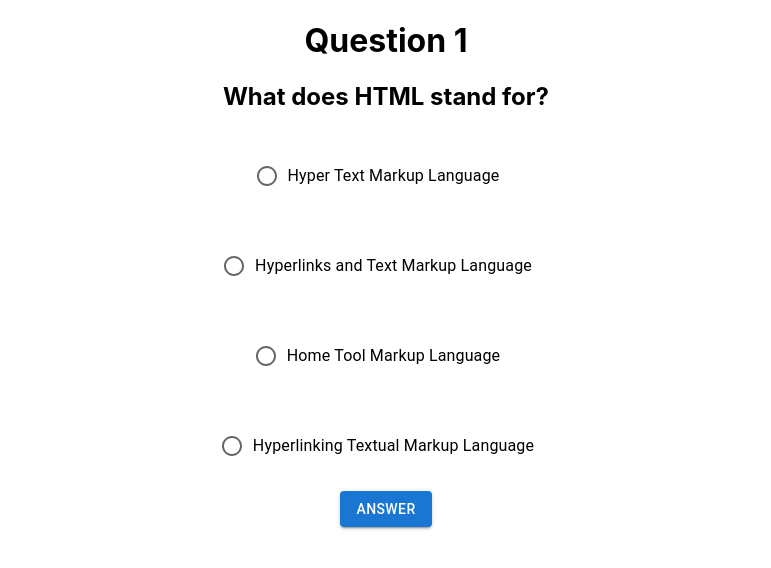
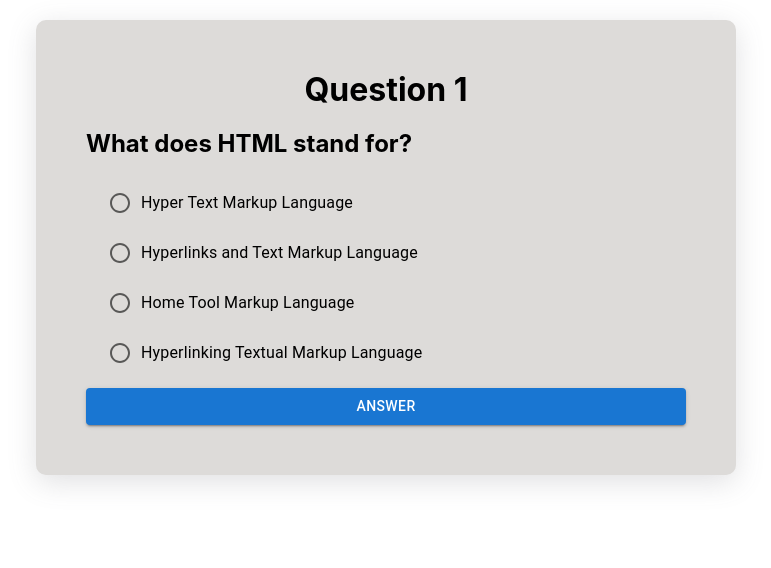
Before and after one commit to AnatoliyYakovenko/Quiz-app, a React (Create React App) app: page / in a window 1280 px wide. Shown: the top 568 px of the page, without its empty margins (254-1025 px from the left). Built offline with nearby package versions, Linux system fonts and the light colour scheme.

Commit message:
complete styled

```diff
--- a/src/components/MultipleAnswerQuiz/MultipleAnswerQuiz.jsx
+++ b/src/components/MultipleAnswerQuiz/MultipleAnswerQuiz.jsx
@@ -1,12 +1,16 @@
-import Checkbox from '@mui/material/Checkbox';
-import FormControlLabel from '@mui/material/FormControlLabel';
-import { nanoid } from 'nanoid'
+import Checkbox from "@mui/material/Checkbox";
+import FormControlLabel from "@mui/material/FormControlLabel";
 
-export default function MultipleAnswerQuiz({answerItem, onChange, onChecked}) {
+import css from "./MultipleAnswerQuiz.module.css";
 
+export default function MultipleAnswerQuiz({
+  answerItem,
+  onChange,
+  onChecked,
+}) {
   return (
-   <div>
-    <FormControlLabel key={nanoid()}
+    <div className={css.multipleContainer}>
+      <FormControlLabel
         control={
           <Checkbox
             checked={onChecked}
--- a/src/components/MultipleAnswerQuiz/MultipleAnswerQuiz.module.css
+++ b/src/components/MultipleAnswerQuiz/MultipleAnswerQuiz.module.css
@@ -0,0 +1,4 @@
+.multipleContainer {
+  display: flex;
+  margin-top: 20px;
+}
--- a/src/components/Quiz/Quiz.jsx
+++ b/src/components/Quiz/Quiz.jsx
@@ -1,13 +1,13 @@
+import { useContext } from "react";
+import { nanoid } from "nanoid";
 
-import { useContext } from 'react';
+import questions from "../../const/questions";
+import { QuizContext } from "../../context/QuizContext";
 
-import questions from '../../const/questions';
-import { QuizContext } from '../../context/QuizContext';
-
-import css from './Quiz.module.css';
-import { ButtonCustom } from '../ButtonCustom/ButtonCustom';
-import SingleAnswerQuiz from '../SingleAnswerQuiz/SingleAnswerQuiz';
-import MultipleAnswerQuiz from '../MultipleAnswerQuiz/MultipleAnswerQuiz';
+import css from "./Quiz.module.css";
+import { ButtonCustom } from "../ButtonCustom/ButtonCustom";
+import SingleAnswerQuiz from "../SingleAnswerQuiz/SingleAnswerQuiz";
+import MultipleAnswerQuiz from "../MultipleAnswerQuiz/MultipleAnswerQuiz";
 
 const Quiz = () => {
   const {
@@ -17,7 +17,7 @@ const Quiz = () => {
     setScore,
     setCurrentQuestion,
     setSelectedAnswers,
-    resetQuiz
+    resetQuiz,
   } = useContext(QuizContext);
 
   const handleMultipleAnswer = () => {
@@ -32,27 +32,26 @@ const Quiz = () => {
         sortedSelectedAnswers.length === sortedCorrectAnswers.length
     );
     isCorrectAnswer(isCorrect);
-    clearAndMoveToNextQuestion()
+    clearAndMoveToNextQuestion();
   };
 
   const handleSingleAnswer = () => {
-    const isCorrect = questions[currentQuestion].correctAnswers.every((answer) =>
-      selectedAnswers.includes(answer)
+    const isCorrect = questions[currentQuestion].correctAnswers.every(
+      (answer) => selectedAnswers.includes(answer)
     );
     isCorrectAnswer(isCorrect);
     clearAndMoveToNextQuestion();
   };
 
-const isCorrectAnswer =(isCorrect)=>{
+  const isCorrectAnswer = (isCorrect) => {
     if (isCorrect) {
       setScore(score + 1);
     }
-}
+  };
   const clearAndMoveToNextQuestion = () => {
     setSelectedAnswers([]);
     setCurrentQuestion(currentQuestion + 1);
   };
-
 
   const renderAnswers = () => {
     const handleChange = (e) => {
@@ -61,7 +60,9 @@ const clearAndMoveToNextQuestion = () => {
       if (checked) {
         setSelectedAnswers([...selectedAnswers, value]);
       } else {
-        setSelectedAnswers(selectedAnswers.filter((answer) => answer !== value));
+        setSelectedAnswers(
+          selectedAnswers.filter((answer) => answer !== value)
+        );
       }
     };
 
@@ -70,47 +71,55 @@ const clearAndMoveToNextQuestion = () => {
     };
 
     return questions[currentQuestion].answers.map((answer) => {
-      if (questions[currentQuestion].multipleAnswers) {
-        return (
+      return questions[currentQuestion].multipleAnswers ? (
         <MultipleAnswerQuiz
-          onChecked= {selectedAnswers.includes(answer)}
+          key={nanoid()}
+          onChecked={selectedAnswers.includes(answer)}
           onChange={handleChange}
           answerItem={answer}
         />
-        );
-      } else {
-        return (
+      ) : (
         <SingleAnswerQuiz
-          answerItem ={answer}
+          key={nanoid()}
+          answerItem={answer}
           onChange={handleRadioChange}
           selectedValue={selectedAnswers}
         />
       );
-      }
     });
   };
   if (currentQuestion >= questions.length) {
     return (
-      <div>
-        <h1>Your scores: {score}</h1>
-        <ButtonCustom
-            onClick ={resetQuiz}
-            variant="outlined"
-            >Try again</ButtonCustom>
+      <div className={css.tryAgainWrapper}>
+        <h1>
+          Your scores: {score} from {questions.length}
+        </h1>
+        <ButtonCustom onClick={resetQuiz} variant="outlined">
+          Try again
+        </ButtonCustom>
       </div>
     );
   }
   return (
-    <div>
-      <h1>Question {currentQuestion + 1}</h1>
-      <h2>{questions[currentQuestion].question}</h2>
-      <form>
-        {renderAnswers()}
-      </form>
+    <div className={css.container}>
+      <h1 className={css.mainTitle}>Question {currentQuestion + 1}</h1>
+      <h2 className={css.question}>{questions[currentQuestion].question}</h2>
+      <form className={css.answersWrapper}>{renderAnswers()}</form>
+      {questions[currentQuestion].multipleAnswers ? (
+        <p className={css.notice}>* Select all that apply</p>
+      ) : (
+        ""
+      )}
       <ButtonCustom
-      onClick ={questions[currentQuestion].multipleAnswers ? handleMultipleAnswer : handleSingleAnswer}
+        onClick={
+          questions[currentQuestion].multipleAnswers
+            ? handleMultipleAnswer
+            : handleSingleAnswer
+        }
         variant="contained"
-      >Answer</ButtonCustom>
+      >
+        Answer
+      </ButtonCustom>
     </div>
   );
 };
--- a/src/components/Quiz/Quiz.module.css
+++ b/src/components/Quiz/Quiz.module.css
@@ -0,0 +1,33 @@
+.container {
+  display: flex;
+  flex-direction: column;
+  padding: 50px;
+  max-width: 600px;
+  margin: 20px auto;
+  border-radius: 10px;
+  background-color: rgb(221, 219, 217);
+  box-shadow: rgba(100, 100, 111, 0.2) 0px 7px 29px 0px;
+}
+.mainTitle {
+  margin-bottom: 20px;
+}
+.question {
+  text-align: start;
+}
+.answersWrapper {
+  display: flex;
+  flex-direction: column;
+  padding-bottom: 30px;
+}
+.notice {
+  margin-bottom: 20px;
+  text-align: start;
+}
+.tryAgainWrapper {
+  display: flex;
+  flex-direction: column;
+  gap: 50px;
+  padding: 30px;
+  max-width: 600px;
+  margin: 50px auto;
+}
--- a/src/components/SingleAnswerQuiz/SingleAnswerQuiz.jsx
+++ b/src/components/SingleAnswerQuiz/SingleAnswerQuiz.jsx
@@ -1,22 +1,31 @@
-import Radio from '@mui/material/Radio';
-import RadioGroup from '@mui/material/RadioGroup';
-import FormControlLabel from '@mui/material/FormControlLabel';
-import FormControl from '@mui/material/FormControl';
-import FormLabel from '@mui/material/FormLabel';
-import { nanoid } from 'nanoid'
+import Radio from "@mui/material/Radio";
+import RadioGroup from "@mui/material/RadioGroup";
+import FormControlLabel from "@mui/material/FormControlLabel";
+import FormControl from "@mui/material/FormControl";
+import FormLabel from "@mui/material/FormLabel";
 
-export default function SingleAnswerQuiz({answerItem, onChange, selectedValue}) {
+import css from "./SingleAnswerQuiz.module.css";
+
+export default function SingleAnswerQuiz({
+  answerItem,
+  onChange,
+  selectedValue,
+}) {
   return (
-   <div>
+    <div className={css.singleContainer}>
       <FormControl sx={{ m: 3 }} variant="standard">
-      <FormLabel id="demo-error-radios"></FormLabel>
+        <FormLabel id="demo-error-radios"></FormLabel>
         <RadioGroup
           aria-labelledby="demo-error-radios"
           name="quiz"
           value={selectedValue}
           onChange={onChange}
         >
-          <FormControlLabel key={nanoid()} value={answerItem} control={<Radio />} label={answerItem} />
+          <FormControlLabel
+            value={answerItem}
+            control={<Radio />}
+            label={answerItem}
+          />
         </RadioGroup>
       </FormControl>
     </div>
--- a/src/components/SingleAnswerQuiz/SingleAnswerQuiz.module.css
+++ b/src/components/SingleAnswerQuiz/SingleAnswerQuiz.module.css
@@ -0,0 +1,4 @@
+.singleContainer {
+  display: flex;
+  height: 50px;
+}
--- a/src/const/questions.js
+++ b/src/const/questions.js
@@ -11,15 +11,14 @@ const questions = [
     multipleAnswers: false,
   },
   {
-    question:
-      "Which of the following are popular version control systems? (Select all that apply)",
+    question: "Which of the following are popular version control systems?",
     answers: ["Git", "SVN", "Mercurial", "Perforce"],
     correctAnswers: ["Git", "SVN", "Mercurial"],
     multipleAnswers: true,
   },
   {
     question:
-      "Which of the following are popular programming languages for building mobile apps? (Select all that apply)",
+      "Which of the following are popular programming languages for building mobile apps?",
     answers: ["C++", "Swift", "Python", "Kotlin"],
     correctAnswers: ["Swift", "Kotlin"],
     multipleAnswers: true,
--- a/src/index.css
+++ b/src/index.css
@@ -12,3 +12,24 @@ code {
   font-family: source-code-pro, Menlo, Monaco, Consolas, "Courier New",
     monospace;
 }
+
+h1,
+h2,
+h3,
+h4,
+p {
+  margin-top: 0;
+  margin-bottom: 0;
+}
+
+ul {
+  list-style-type: none;
+  padding: 0;
+  margin: 0;
+}
+
+a {
+  text-decoration: none;
+  color: inherit;
+  padding: 0;
+}
```
Lines whose indentation alone changed are shown as unchanged.
